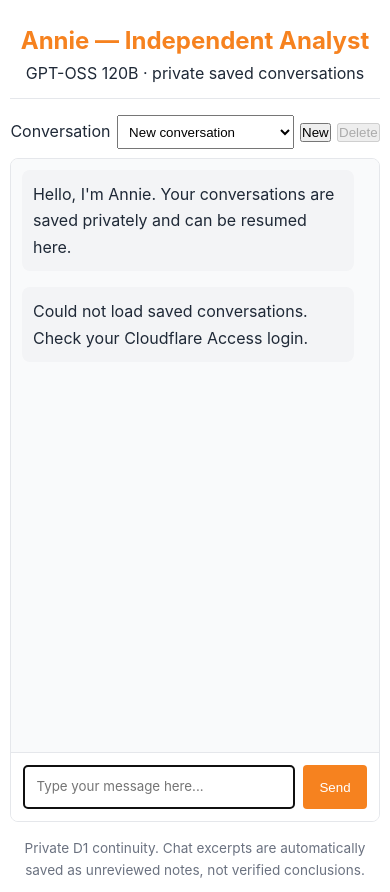
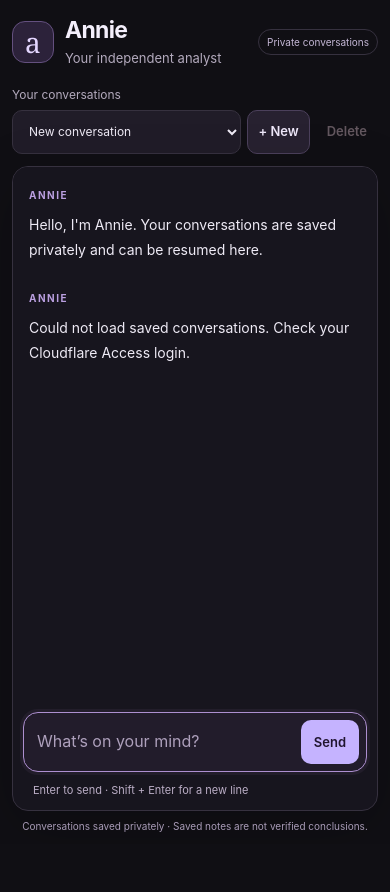
Before and after one commit to indiemurray96/annie-model-test, a website: page public/index.html in a window 390 px wide. After the commit the page ends 844 px from the top, so only its background shows below. Drawn offline with Linux system fonts and the light colour scheme; no server answers.

Commit message:
Give Annie a responsive, polished chat interface (#6)
* Refresh Annie chat with responsive dark violet interface

* Keep mobile table columns readable

```diff
--- a/public/index.html
+++ b/public/index.html
@@ -173,38 +173,92 @@
 				font-size: 0.85rem;
 				color: var(--text-light);
 			}
-		</style>
+
+:root { color-scheme: dark; --primary-color:#c5b3ff; --primary-hover:#dbceff; --light-bg:#17151e; --border-color:#36313f; --text-color:#eeeaf5; --text-light:#b3aabd; --user-msg-bg:#30273f; --assistant-msg-bg:transparent; }
+body { background:#100f14; color:var(--text-color); max-width:1100px; height:100vh; height:100dvh; margin:auto; padding:24px 32px 16px; display:flex; flex-direction:column; overflow:hidden; }
+header { display:flex; align-items:center; gap:16px; text-align:left; margin:0 0 22px; padding:0; border:0; flex-shrink:0; }
+.monogram { width:48px; height:48px; display:grid; place-items:center; border:1px solid #64507f; border-radius:16px; color:#e4d6ff; background:#2c223a; font:28px Georgia,serif; }
+h1 { font-size:25px; line-height:1.25; letter-spacing:-.7px; color:#f4effc; font-weight:650; }
+.subtitle { color:var(--text-light); font-size:13px; margin-top:3px; }
+.private-badge { margin-left:auto; border:1px solid var(--border-color); border-radius:30px; padding:5px 11px; color:#c4b7d5; font-size:12px; }
+.conversation-bar { display:flex; align-items:center; gap:10px; margin-bottom:16px; flex-shrink:0; }
+.conversation-bar label { color:var(--text-light); font-size:12px; }
+select, button, textarea { font:inherit; }
+select { flex:1; min-width:0; width:0; text-overflow:ellipsis; padding:10px 32px 10px 12px; border:1px solid var(--border-color); border-radius:10px; background:#201c28; color:var(--text-color); font-size:13px; min-height:44px; }
+button { min-height:44px; padding:9px 15px; border:1px solid #4b405b; border-radius:10px; background:#272130; color:#eee7f9; cursor:pointer; font-size:13px; font-weight:600; transition:background .15s; }
+button:hover { background:#383044; }
+#delete-chat { color:#c8afba; background:transparent; border-color:transparent; }
+#delete-chat:hover:enabled { color:#ffd4de; background:#39232c; }
+button:disabled { opacity:.45; cursor:not-allowed; }
+:focus-visible { outline:2px solid #d7bdff; outline-offset:3px; }
+.chat-container { flex:1; min-height:0; height:auto; border-radius:20px; background:var(--light-bg); box-shadow:0 16px 60px #0003; }
+.chat-messages { min-height:0; padding:28px 32px; scrollbar-color:#564b64 transparent; }
+.message { max-width:100%; padding:0; margin:0 0 28px; font-size:15px; }
+.message::before { display:block; font-size:10px; font-weight:700; letter-spacing:1.5px; margin-bottom:9px; color:#ba9fe0; content:"ANNIE"; }
+.user-message { max-width:85%; border:1px solid #4b3a60; border-radius:16px 16px 4px 16px; padding:15px 18px; }
+.user-message::before { content:"YOU"; color:#c1b3d1; }
+.assistant-message { padding-right:12px; }
+.assistant-message .message-content { line-height:1.8; }
+.assistant-message a { color:#d7baff; text-underline-offset:3px; }
+.assistant-message blockquote { border-color:#9677bb; color:#c4b7d5; }
+.assistant-message :not(pre)>code, .assistant-message pre { background:#292432; color:#e7dcf5; }
+.assistant-message pre { padding:16px; border:1px solid var(--border-color); border-radius:10px; }
+.table-scroll { border:1px solid #45394f; border-radius:10px; scrollbar-color:#6a577d #201b29; }
+.assistant-message th,.assistant-message td { border-color:#45394f; padding:12px; min-width:110px; overflow-wrap:normal; }
+.assistant-message th { background:#30263d; color:#e8dcf5; }
+.assistant-message td { background:#211c2a; }
+.assistant-message hr { border-color:var(--border-color); }
+.message-input { align-items:flex-end; gap:12px; margin:0 20px 16px; padding:12px; border:1px solid #51415f; border-radius:15px; background:#221c2b; }
+.message-input:focus-within { border-color:#ad8fd0; box-shadow:0 0 0 3px #b690e010; }
+#user-input { background:transparent; color:var(--text-color); border:0; padding:9px 6px; font-size:16px; line-height:1.5; min-height:44px; max-height:160px; overflow-y:auto; }
+#user-input::placeholder { color:#aea0bc; }
+#user-input:focus-visible { outline:none; }
+#send-button { background:#c5b3ff; color:#20152f; padding:0 18px; border-radius:10px; margin:0; min-height:44px; }
+#send-button:hover:enabled { background:#dbceff; }
+#send-button:disabled { background:#70647f; }
+.typing-indicator { padding:0 32px 16px; color:#ccb7e6; font-size:13px; font-style:normal; }
+footer { flex-shrink:0; margin-top:12px; font-size:11px; line-height:1.5; color:#a89bb6; }
+.composer-hint { color:#bbaeC6; font-size:11px; padding:0 32px 12px; }
+@media(max-width:600px) {
+ body { padding:16px 12px 10px; } header { margin-bottom:16px; gap:11px; } h1 { font-size:23px; } .monogram { width:42px; height:42px; border-radius:13px; } .private-badge { font-size:10px; padding:4px 8px; }
+ .conversation-bar { flex-wrap:wrap; gap:6px; margin-bottom:12px; } .conversation-bar label { width:100%; } select { font-size:12px; } button { padding:8px 10px; }
+ .chat-container { min-height:0; height:auto; border-radius:16px; } .chat-messages { padding:20px 16px; } .message { max-width:100%; padding:0; font-size:14px; } .user-message { max-width:94%; padding:12px 14px; } .assistant-message { padding-right:0; }
+ .message-input { margin:0 10px 10px; padding:7px; gap:6px; } #send-button { padding:0 13px; } .composer-hint { padding:0 20px 10px; } footer { font-size:10px; margin-top:8px; } .typing-indicator { padding:0 16px 12px; }
+}
+@media(max-height:500px) { body {overflow:auto; height:auto; min-height:100dvh;} .chat-container {flex:none; height:65dvh; min-height:260px;} }
+@media(prefers-reduced-motion:reduce) { * {transition:none!important;scroll-behavior:auto!important;} }
+
+</style>
 	</head>
 	<body>
-		<header>
-			<h1>Annie — Independent Analyst</h1>
-			<p>GPT-OSS 120B · private saved conversations</p>
-		</header>
+		<header><div class="monogram" aria-hidden="true">a</div><div><h1>Annie</h1><p class="subtitle">Your independent analyst</p></div><span class="private-badge">Private conversations</span></header>
 
-		<div style="display:flex;align-items:center;gap:.4rem;flex-wrap:wrap;margin-bottom:.6rem"><label for="conversation-select">Conversation</label><select id="conversation-select" style="flex:1;min-width:130px;padding:.45rem"><option value="">New conversation</option></select><button id="new-chat" type="button">New</button><button id="delete-chat" type="button" disabled>Delete</button></div>
+		<nav class="conversation-bar" aria-label="Conversations"><label for="conversation-select">Your conversations</label><select id="conversation-select"><option value="">New conversation</option></select><button id="new-chat" type="button">+ New</button><button id="delete-chat" type="button" disabled>Delete</button></nav>
 
-		<div class="chat-container">
-			<div id="chat-messages" class="chat-messages">
+		<main class="chat-container" aria-label="Chat with Annie">
+			<div id="chat-messages" class="chat-messages" role="region" aria-label="Conversation messages" tabindex="0">
 
 			</div>
 
-			<div class="typing-indicator" id="typing-indicator">
-				AI is thinking...
+			<div class="typing-indicator" id="typing-indicator" role="status">
+				Annie is thinking…
 			</div>
 
 			<div class="message-input">
 				<textarea
 					id="user-input"
-					placeholder="Type your message here..."
+					aria-label="Message Annie"
+                    placeholder="What’s on your mind?"
 					rows="1"
 					autofocus
 				></textarea>
 				<button id="send-button">Send</button>
 			</div>
-		</div>
+<p class="composer-hint">Enter to send · Shift + Enter for a new line</p>
+		</main>
 
 		<footer>
-			<p>Private D1 continuity. Chat excerpts are automatically saved as unreviewed notes, not verified conclusions.</p>
+			<p>Conversations saved privately · Saved notes are not verified conclusions.</p>
 		</footer>
 
 		<!-- Chat app script -->
```
